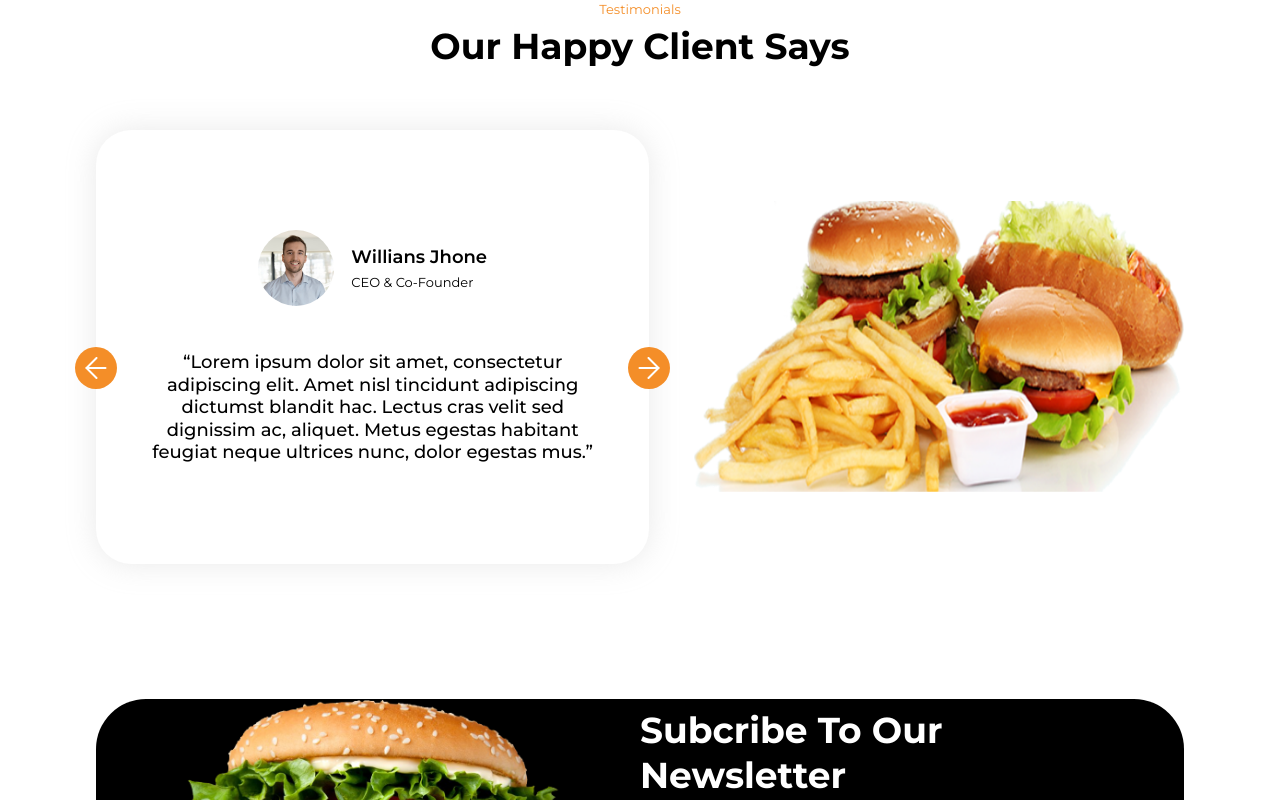
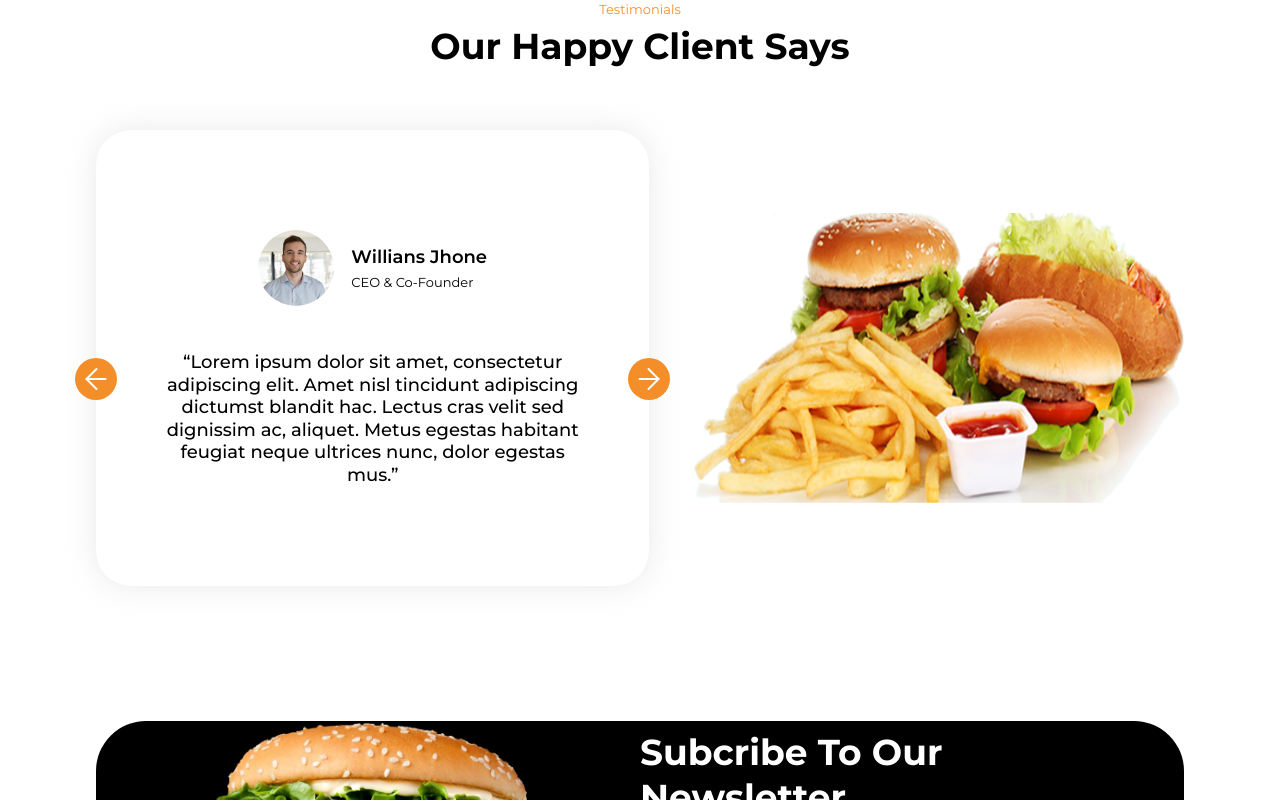
Before and after one commit to Aurelie-Runser/Restaurant, a Vue app: page / in a window 1280 px wide. Shown: the part 3470-4270 px from the top of the page. Built offline with nearby package versions, Linux system fonts and the light colour scheme.

Commit message:
fix : style
modifications mineurs de style

```diff
--- a/src/components/elements/myTitleSection.vue
+++ b/src/components/elements/myTitleSection.vue
@@ -9,6 +9,7 @@
 .title {
   text-align: center;
   line-height: 1.5;
+  margin-bottom: 57px;
 
   h2 {
     @include p2;
--- a/src/components/layouts/myLayoutAvis.vue
+++ b/src/components/layouts/myLayoutAvis.vue
@@ -20,11 +20,14 @@
     justify-content: space-between;
     align-items: center;
     gap: 45px;
-    margin-top: 57px;
 
     .sectionAvis__img {
       width: 45%;
       flex: none;
+      display: none;
+      @include x-large-up {
+        display: block;
+      }
     }
   }
 }
--- a/src/components/myCardAvis.vue
+++ b/src/components/myCardAvis.vue
@@ -54,7 +54,7 @@
   }
 
   &__avis {
-    width: 90%;
+    width: 85%;
     margin: auto;
     text-align: center;
   }
--- a/src/scss/main.scss
+++ b/src/scss/main.scss
@@ -16,7 +16,7 @@
 }
 
 section{
-  margin: 135px auto;
+  margin: 135px 0;
 }
 
 div {
```
